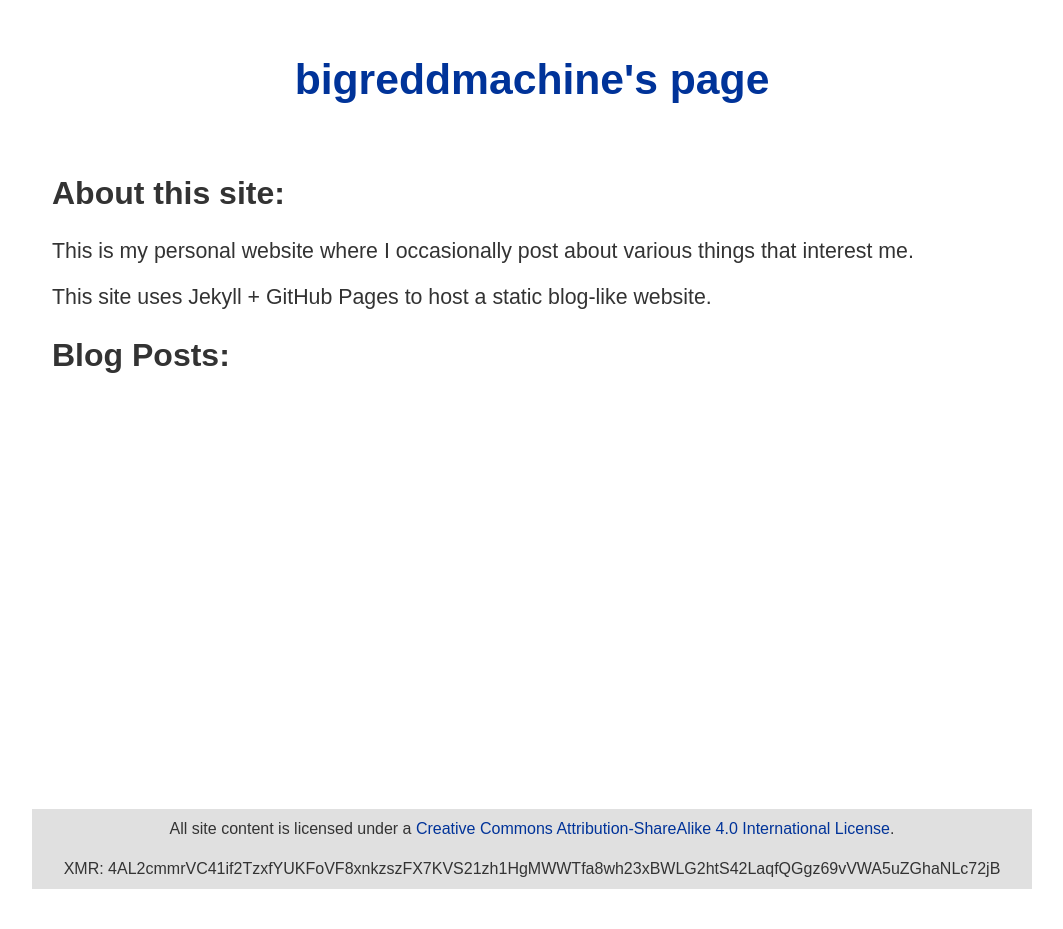
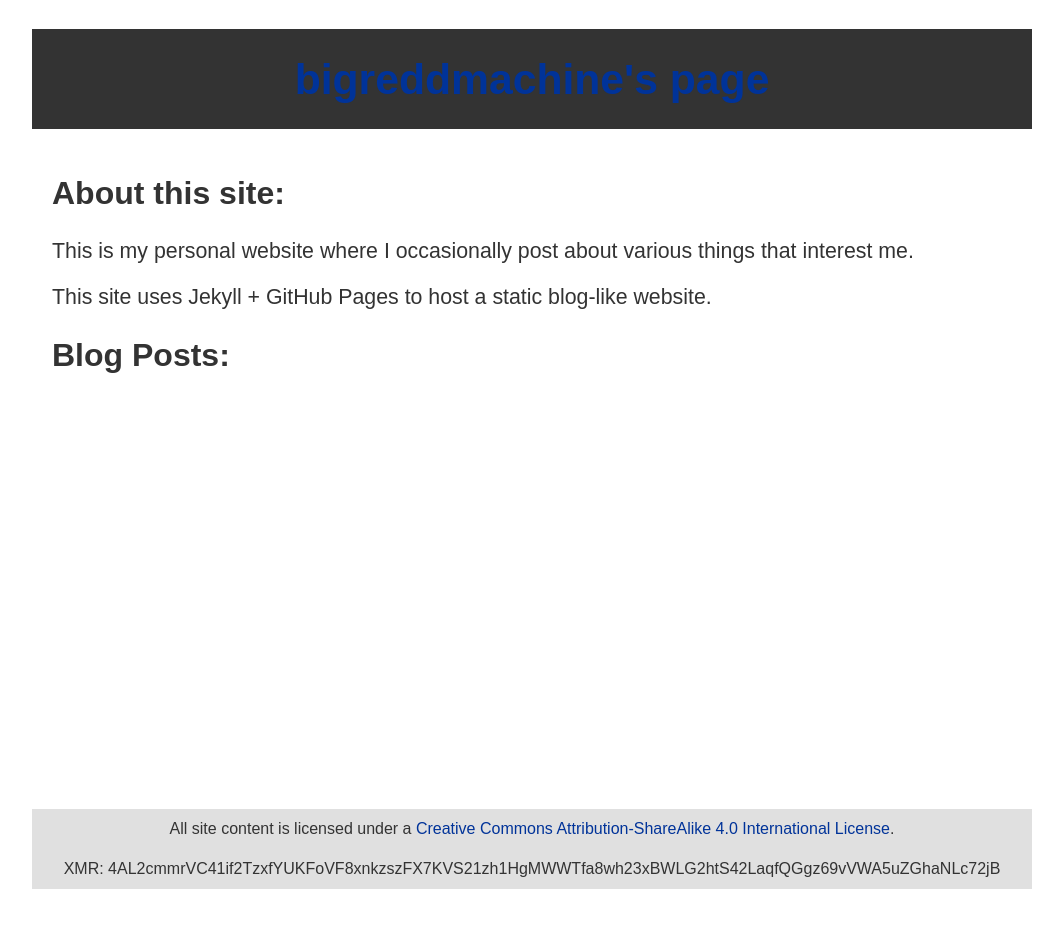
Before and after one commit to bigreddmachine/bigreddmachine.github.io, a Jekyll site: the page built from index.html, in a window 1280 px wide. Shown: the whole page, without its empty margins (108-1171 px from the left). Built offline with Jekyll 4.4.1, drawn with Linux system fonts in a browser that asks for light colours.

Commit message:
styling updates

```diff
--- a/css/main.css
+++ b/css/main.css
@@ -18,6 +18,11 @@
     background-color: #FFFFFF;
 }
 
+a:link, a:visited, a:hover, a:active { text-decoration: none; }
+a:link, a:visited { color: #003399; }
+a:hover { color: #3366CC; }
+a:active { color: #6699FF; }
+
 header, footer, .page-content {
     width: 100%;
     max-width: 1000px;
@@ -32,6 +37,7 @@
     text-align: center;
     font-weight: bold;
     font-family: 'Century Gothic', CenturyGothic, AppleGothic, sans-serif;
+    background-color: #333333;
 }
 
 header a { color: #FFFFFF; }
@@ -54,8 +60,3 @@
     padding: 20px;
     width: auto;
 }
-
-a:link, a:visited, a:hover, a:active { text-decoration: none; }
-a:link, a:visited { color: #003399; }
-a:hover { color: #3366CC; }
-a:active { color: #6699FF; }
```
